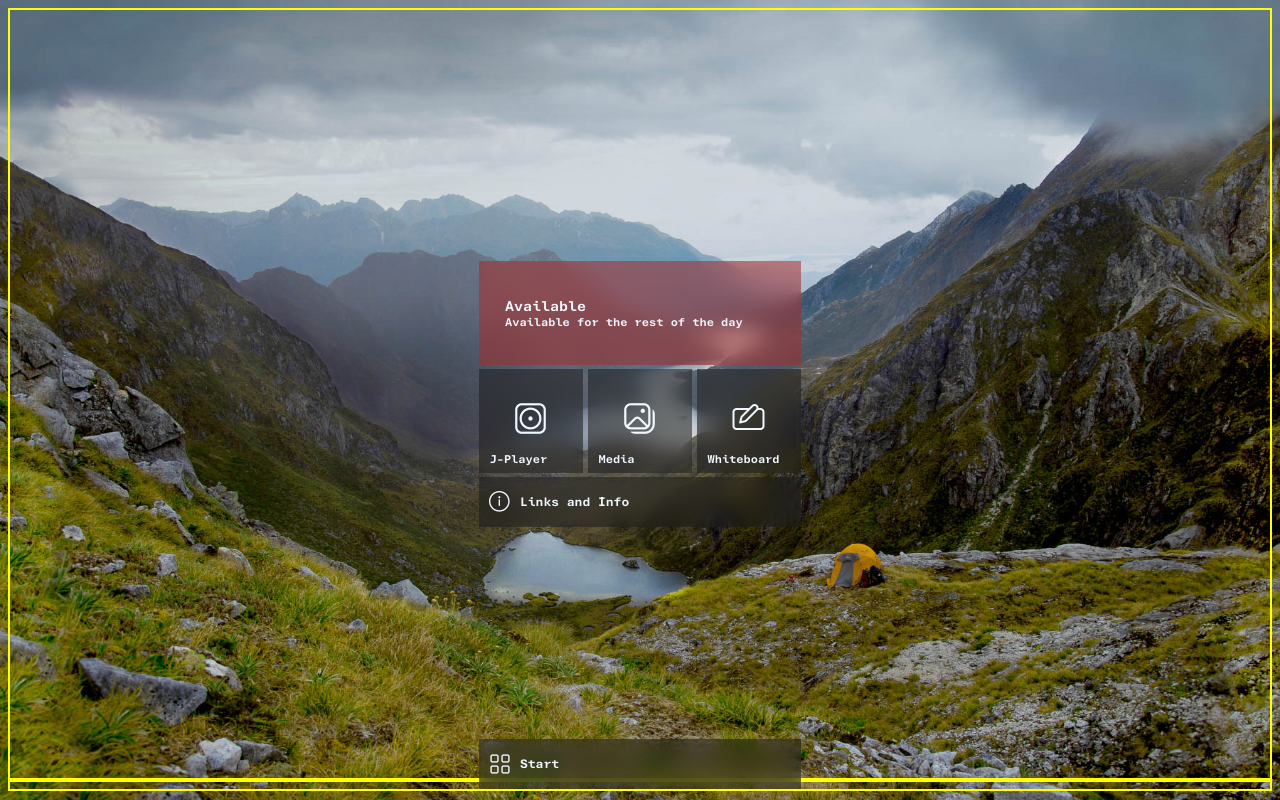
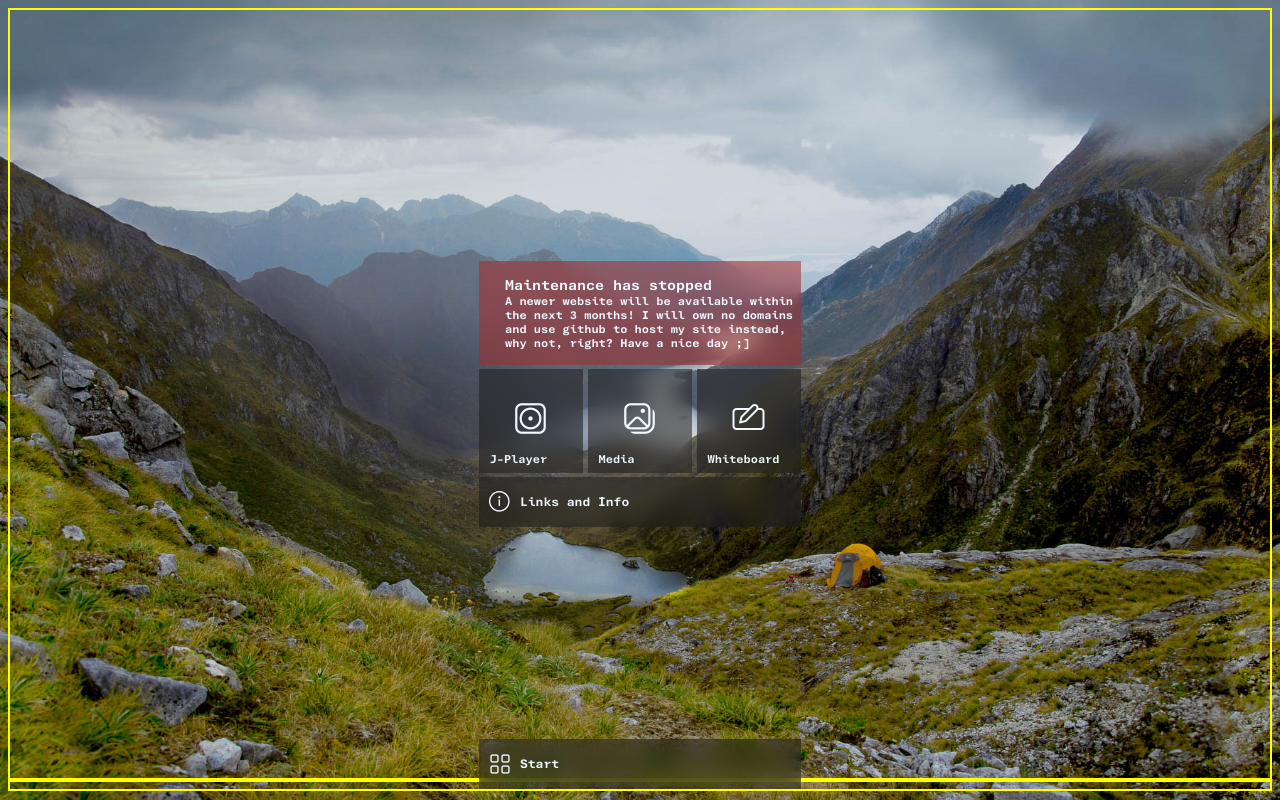
Before and after one commit to JayeND-03/J-hub-Experimental-, a plain HTML site: page index.html in a window 1280 px wide. Drawn offline with Linux system fonts and the light colour scheme.

Commit message:
small patch 12.4

```diff
--- a/index.html
+++ b/index.html
@@ -26,10 +26,12 @@
       <button class="available-button">
 
         <div class="bold-fonts-1">
-          Available
+          Maintenance has stopped
          </div>
         <div class="bold-fonts-2">
-          Available for the rest of the day
+          A newer website will be available within the next 3 months!
+          I will own no domains and use github to host my site instead, why not, right?
+          Have a nice day ;]
          </div>
       </button>
     </div>
```
